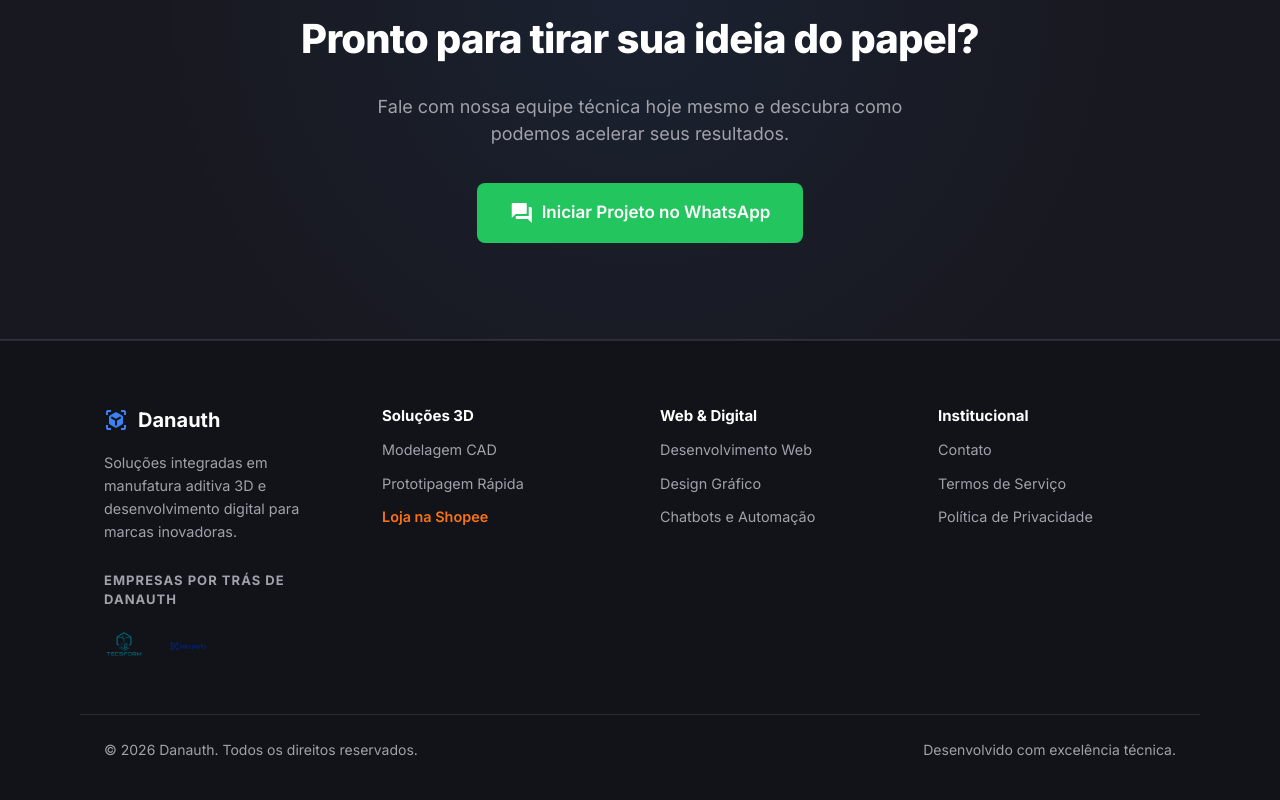
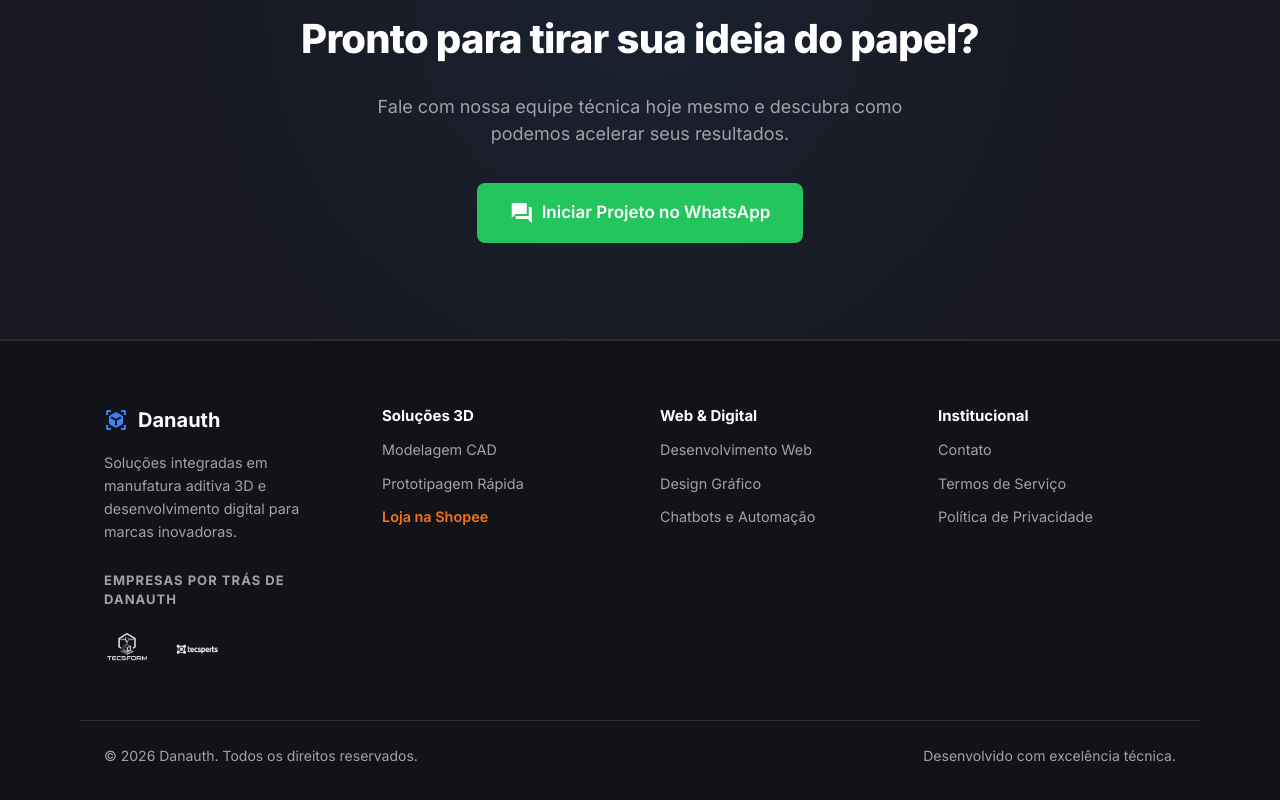
Before and after one commit to hugoolicfarias-coder/danauth, a website built with Vite: page index.html in a window 1280 px wide. Shown: the part 2534-3334 px from the top of the page. Built offline with nearby package versions, Linux system fonts and the light colour scheme; no server answers.

Commit message:
style: render partner brand logos in pure white for high contrast in footer

```diff
--- a/public/index.css
+++ b/public/index.css
@@ -437,12 +437,18 @@ img, svg {
 }
 
 .partner-logo-img {
-  height: 40px;
+  height: 46px;
   width: auto;
   object-fit: contain;
-  filter: brightness(1.1) contrast(105%);
-  transition: opacity var(--transition-fast), transform var(--transition-fast);
+  filter: brightness(0) invert(1);
   opacity: 0.95;
+  transition: opacity var(--transition-fast), transform var(--transition-fast), filter var(--transition-fast);
+}
+
+.partner-logo-img:hover {
+  opacity: 1;
+  filter: brightness(0) invert(1) drop-shadow(0 0 10px rgba(255, 255, 255, 0.6));
+  transform: scale(1.05);
 }
 
 .partner-logo-img:hover {
```
